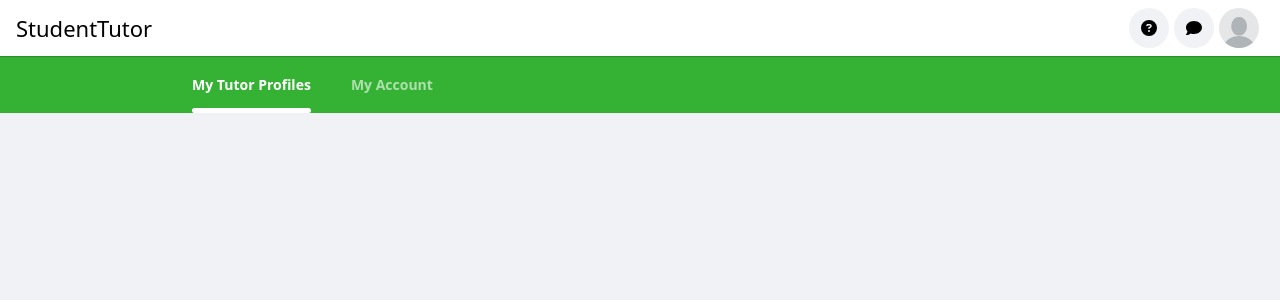
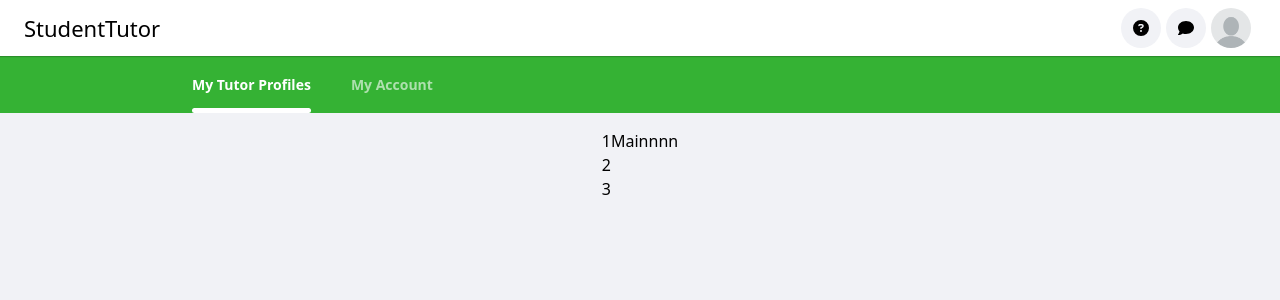
Before and after one commit to jayhonglee/GrabPencil-Frontend, a React (Create React App) app: page /profilePage in a window 1280 px wide. Shown: the top 300 px of the page. Built offline with nearby package versions, Linux system fonts and the light colour scheme; no server answers; sample sign-in values are in the browser's storage.

Commit message:
save point updating profile page

```diff
--- a/src/components/Navbar/Navbar.js
+++ b/src/components/Navbar/Navbar.js
@@ -14,10 +14,10 @@
     const navigate = useNavigate();
 
     const buttonsContainer = {
-        paddingRight: "16px",
+        paddingRight: "24px",
     };
     const navbarBrand = {
-        paddingLeft: "16px",
+        paddingLeft: "24px",
         fontSize: "22px",
         cursor: mouseHover && "pointer",
     };
--- /dev/null
+++ b/src/pages/ProfilePage/Main/Content/Aside/Aside.js
@@ -0,0 +1,10 @@
+function Aside() {
+    return (
+        <div className="d-flex flex-column">
+            <div>1</div>
+            <div>2</div>
+            <div>3</div>
+        </div>
+    );
+}
+export default Aside;
--- /dev/null
+++ b/src/pages/ProfilePage/Main/Content/Content.js
@@ -0,0 +1,13 @@
+import Aside from "./Aside/Aside";
+import Main from "./Main/Main";
+
+function Content({}) {
+    return (
+        <div className="d-flex justify-content-center">
+            <Aside />
+            <Main />
+        </div>
+    );
+}
+
+export default Content;
--- /dev/null
+++ b/src/pages/ProfilePage/Main/Content/Main/Main.js
@@ -0,0 +1,5 @@
+function Main() {
+    return <div>Mainnnn</div>;
+}
+
+export default Main;
--- a/src/pages/ProfilePage/Main/Main.js
+++ b/src/pages/ProfilePage/Main/Main.js
@@ -1,9 +1,22 @@
+import { useState } from "react";
 import Navigation from "./Navigation/Navigation";
+import Content from "./Content/Content";
 
 function Main({}) {
+    const [currentButton, setCurrentButton] = useState("My Tutor Profiles");
+    const contentWrapper = {
+        padding: "16px",
+    };
+
     return (
         <>
-            <Navigation />
+            <Navigation
+                currentButton={currentButton}
+                setCurrentButton={setCurrentButton}
+            />
+            <div style={contentWrapper}>
+                <Content />
+            </div>
         </>
     );
 }
--- a/src/pages/ProfilePage/Main/Navigation/Navigation.js
+++ b/src/pages/ProfilePage/Main/Navigation/Navigation.js
@@ -1,11 +1,10 @@
 import { useState, useRef, useEffect } from "react";
 import "./Navigation.css";
 
-function Navigation({}) {
+function Navigation({ currentButton, setCurrentButton }) {
     const navigationList = ["My Tutor Profiles", "My Account"];
     const useref = useRef;
     const buttonRefs = navigationList.map(() => useref(null));
-    const [currentButton, setCurrentButton] = useState("My Tutor Profiles");
     const [buttonWidths, setButtonWidths] = useState([]);
     const [underlineLeft, setUnderlineLeft] = useState(0);
 
```
